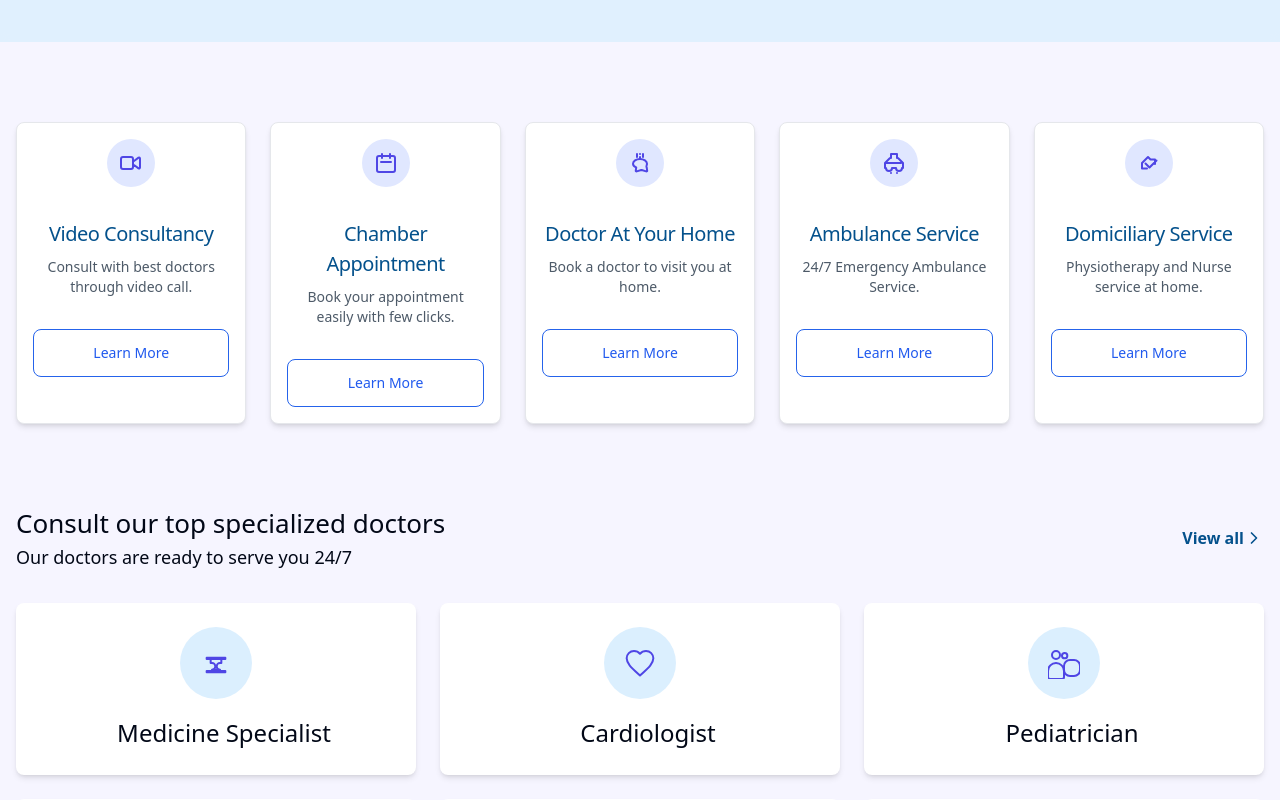
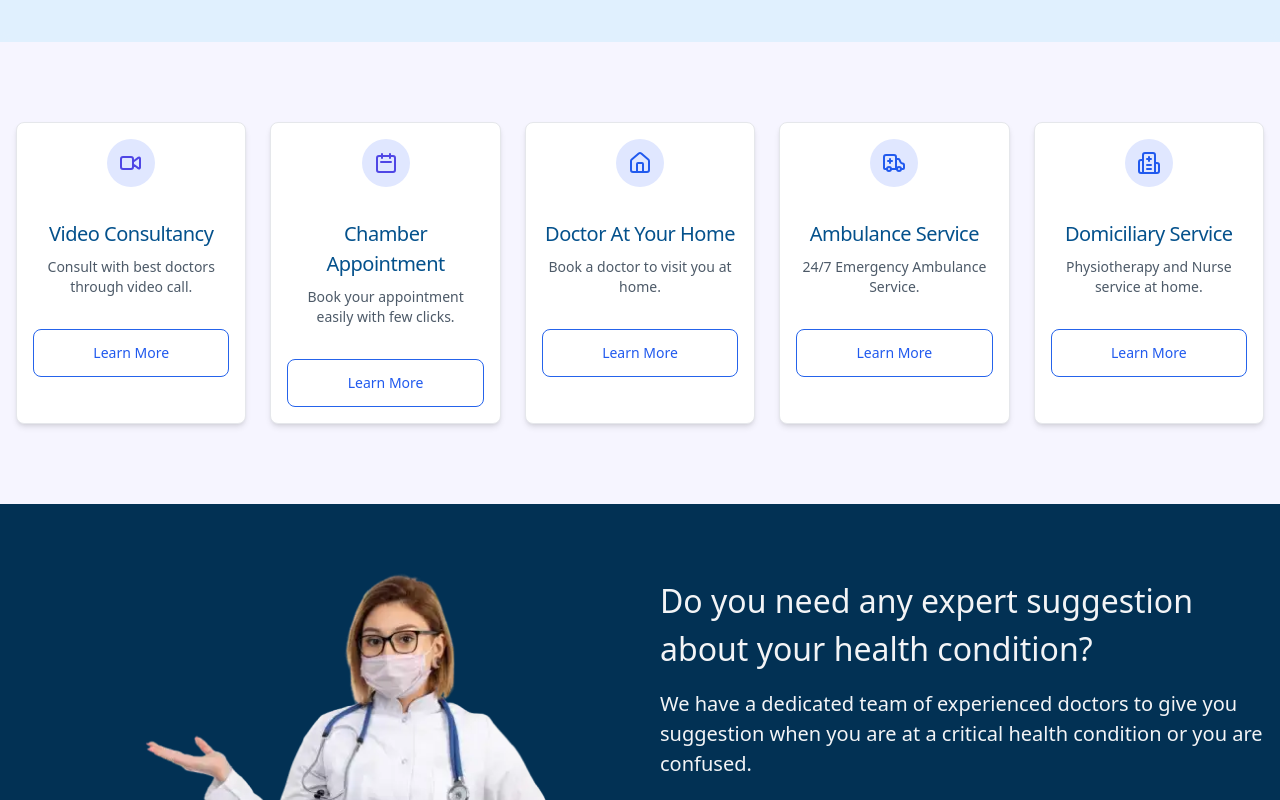
Before and after one commit to smsohag32/health-care-frontend, a React (Vite) app: page / in a window 1280 px wide. Shown: the part 700-1500 px from the top of the page. Built offline with nearby package versions, Linux system fonts and the light colour scheme.

Commit message:
add some styles in home visit section

```diff
--- a/src/components/cards/ServiceCard.jsx
+++ b/src/components/cards/ServiceCard.jsx
@@ -6,7 +6,7 @@ export function ServiceCard({ title, description, icon }) {
    return (
       <Card className="w-full shadow-md rounded-lg bg-white border border-gray-200 hover:shadow-lg transition-shadow duration-300 ease-in-out">
          <CardHeader className="p-4 flex items-center justify-center">
-            <div className="flex items-center justify-center h-12 w-12 bg-indigo-100 rounded-full">
+            <div className="flex items-center justify-center h-12 w-12 primary-text bg-indigo-100 rounded-full">
                {icon}
             </div>
          </CardHeader>
--- a/src/pages/Public/Home/HomePage.jsx
+++ b/src/pages/Public/Home/HomePage.jsx
@@ -2,12 +2,14 @@ import React from 'react';
 import Hero from './Hero';
 import ServiceSection from './ServiceSection';
 import TopSpecialized from './TopSpecialized';
+import HomeVisit from './HoveVisit';
 
 const HomePage = () => {
    return (
       <div className='min-h-screen'>
          <Hero />
          <ServiceSection />
+         <HomeVisit />
          <TopSpecialized />
       </div>
    );
--- /dev/null
+++ b/src/pages/Public/Home/HoveVisit.jsx
@@ -0,0 +1,26 @@
+import React from "react";
+import doctorImage from "@/assets/doctor.webp"
+const HomeVisit = () => {
+   return (
+      <section className="footer-bg pt-10 mb-24">
+         <div className="main-container flex items-center flex-col-reverse lg:flex-row gap-10">
+            <div className="w-full pe-10 lg:pe-0">
+               <img src={doctorImage} alt="" className="" />
+            </div>
+            <div className="w-full pb-10 flex flex-col justify-center tex lg:text-start">
+               <div><p className="text-gray-100 text-[32px] mb-4">Do you need any expert suggestion about your health condition?
+               </p>
+                  <p className="text-gray-100 text-[20px] font-normal ">We have a dedicated team of experienced doctors to give you suggestion when you are at a critical health condition or you are confused.</p></div>
+
+               <div>
+                  <button className="text-white text-base hover:bg-[#1340a7] transition-all duration-300  font-medium px-12 py-4 rounded-[8px]  whitespace-nowrap primary-bg  mt-10">
+                     Request for Home appointment
+                  </button>
+               </div>
+            </div>
+         </div>
+      </section>
+   );
+};
+
+export default HomeVisit;
--- a/src/pages/Public/Home/ServiceSection.jsx
+++ b/src/pages/Public/Home/ServiceSection.jsx
@@ -1,4 +1,5 @@
 import { ServiceCard } from "@/components/cards/ServiceCard";
+import { Ambulance, Home, Hospital, House } from "lucide-react";
 import * as React from "react";
 
 const ServiceSection = () => {
@@ -48,65 +49,21 @@ const ServiceSection = () => {
             title="Doctor At Your Home"
             description="Book a doctor to visit you at home."
             icon={
-               <svg
-                  xmlns="http://www.w3.org/2000/svg"
-                  fill="none"
-                  viewBox="0 0 24 24"
-                  strokeWidth={2}
-                  stroke="currentColor"
-                  className="w-6 h-6 text-indigo-600"
-               >
-                  <path
-                     strokeLinecap="round"
-                     strokeLinejoin="round"
-                     d="M12 8c-3.9 0-7 2.14-7 4.774 0 1.53 1.283 2.872 3.242 3.618l-.492 3.14c-.089.573.423 1.034.968.865l4.563-1.425a.615.615 0 01.373 0l4.563 1.425c.545.17 1.057-.292.968-.865l-.492-3.14C17.717 15.646 19 14.305 19 12.774 19 10.14 15.9 8 12 8z"
-                  />
-                  <path
-                     strokeLinecap="round"
-                     strokeLinejoin="round"
-                     d="M12 8V6m0-3h.01M9 3v3m6-3v3"
-                  />
-               </svg>
+               <House />
             }
          />
          <ServiceCard
             title="Ambulance Service"
             description="24/7 Emergency Ambulance Service."
             icon={
-               <svg
-                  xmlns="http://www.w3.org/2000/svg"
-                  fill="none"
-                  viewBox="0 0 24 24"
-                  strokeWidth={2}
-                  stroke="currentColor"
-                  className="w-6 h-6 text-indigo-600"
-               >
-                  <path
-                     strokeLinecap="round"
-                     strokeLinejoin="round"
-                     d="M16 7h-1V3H9v4H8l-5 5v5h1a3 3 0 003 3 3 3 0 003-3h4a3 3 0 003 3 3 3 0 003-3h1v-5l-5-5zM3 12h16M9 22h0M15 22h0"
-                  />
-               </svg>
+               <Ambulance />
             }
          />
          <ServiceCard
             title="Domiciliary Service"
             description="Physiotherapy and Nurse service at home."
             icon={
-               <svg
-                  xmlns="http://www.w3.org/2000/svg"
-                  fill="none"
-                  viewBox="0 0 24 24"
-                  strokeWidth={2}
-                  stroke="currentColor"
-                  className="w-6 h-6 text-indigo-600"
-               >
-                  <path
-                     strokeLinecap="round"
-                     strokeLinejoin="round"
-                     d="M19.5 9.5l-7 7-4-4M13.5 8.5L11 6l-6 6v5.5H10M13.5 8.5h4.5v4.5"
-                  />
-               </svg>
+               <Hospital />
             }
          />
       </div>
```
Also changed, not shown: src/assets/doctor.webp (added).
